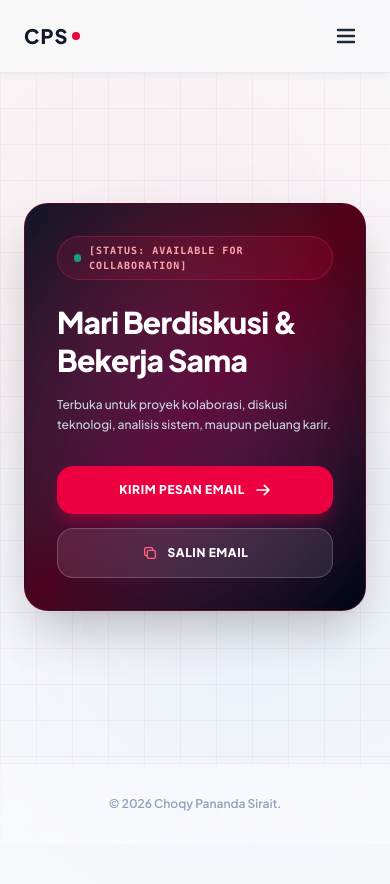
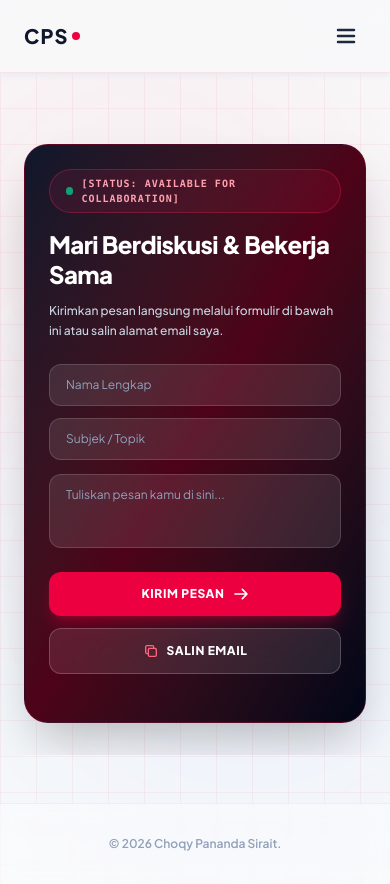
Before and after one commit to ChoqySirait/Portfolio-Sdrhana, a Next.js app in the folder my-portfolio/: page /contact in a window 390 px wide. Before the commit the page ends 844 px from the top, so only its background shows below. Built offline with nearby package versions, Linux system fonts and the light colour scheme.

Commit message:
Update responsif mobile

```diff
--- a/my-portfolio/app/contact/page.tsx
+++ b/my-portfolio/app/contact/page.tsx
@@ -6,13 +6,22 @@ import ScrollReveal from '../components/ScrollReveal';
 
 export default function ContactPage() {
   const email = "choqypenandasirait@gmail.com";
-  const gmailUrl = `https://mail.google.com/mail/?view=cm&fs=1&to=${email}`;
   const [copied, setCopied] = useState(false);
+  const [formData, setFormData] = useState({ name: '', subject: '', message: '' });
 
   const handleCopyEmail = () => {
     navigator.clipboard.writeText(email);
     setCopied(true);
     setTimeout(() => setCopied(false), 3000);
+  };
+
+  const handleFormSubmit = (e: React.FormEvent) => {
+    e.preventDefault();
+    const mailtoLink = `https://mail.google.com/mail/?view=cm&fs=1&to=${email}&su=${encodeURIComponent(
+      formData.subject || 'Pesan dari Portofolio Web'
+    )}&body=${encodeURIComponent(`Nama: ${formData.name}\n\nPesan:\n${formData.message}`)}`;
+
+    window.open(mailtoLink, '_blank');
   };
 
   return (
@@ -34,58 +43,81 @@ export default function ContactPage() {
         </svg>
       </div>
 
-      {/* Main Midnight Crimson Card */}
+      {/* Main Crimson Card */}
       <ScrollReveal className="w-full">
-        <div className="w-full bg-gradient-to-br from-slate-900 via-rose-950 to-slate-950 text-white rounded-3xl p-8 sm:p-12 shadow-2xl relative overflow-hidden border border-rose-900/40 group">
-
-          {/* Ambient Glows */}
-          <div className="absolute top-0 right-0 w-80 h-80 bg-rose-600/20 rounded-full blur-3xl pointer-events-none"></div>
-          <div className="absolute bottom-0 left-0 w-80 h-80 bg-blue-600/15 rounded-full blur-3xl pointer-events-none"></div>
+        <div className="w-full bg-gradient-to-br from-slate-900 via-rose-950 to-slate-950 text-white rounded-3xl p-6 sm:p-12 shadow-2xl relative overflow-hidden border border-rose-900/40 group">
 
           <div className="grid grid-cols-1 lg:grid-cols-12 gap-8 items-center relative z-10">
 
-            {/* Sisi Kiri: Teks & Tombol */}
+            {/* Sisi Kiri: Form Pesan Cepat & Tombol Action */}
             <div className="lg:col-span-7 text-left">
-              <div className="inline-flex items-center gap-2 bg-rose-500/10 border border-rose-500/30 px-4 py-1.5 rounded-full mb-6">
+              <div className="inline-flex items-center gap-2 bg-rose-500/10 border border-rose-500/30 px-4 py-1.5 rounded-full mb-4 sm:mb-6">
                 <span className="w-2 h-2 rounded-full bg-emerald-400 animate-pulse"></span>
                 <span className="text-[10px] font-extrabold uppercase tracking-widest text-rose-300 font-mono">
                   [STATUS: AVAILABLE FOR COLLABORATION]
                 </span>
               </div>
 
-              <h1 className="text-3xl sm:text-4xl lg:text-5xl font-black mb-4 tracking-tight text-white leading-tight">
+              <h1 className="text-2xl sm:text-4xl lg:text-5xl font-black mb-3 tracking-tight text-white leading-tight">
                 Mari Berdiskusi &amp; Bekerja Sama
               </h1>
 
-              <p className="text-slate-300 text-xs sm:text-sm mb-8 leading-relaxed font-medium max-w-md">
-                Terbuka untuk proyek kolaborasi, diskusi teknologi, analisis sistem, maupun peluang karir.
+              <p className="text-slate-300 text-xs sm:text-sm mb-6 leading-relaxed font-medium">
+                Kirimkan pesan langsung melalui formulir di bawah ini atau salin alamat email saya.
               </p>
 
-              <div className="flex flex-col sm:flex-row gap-3.5 sm:gap-4">
-                {/* Tombol Kirim Email */}
-                <a
-                  href={gmailUrl}
-                  target="_blank"
-                  rel="noopener noreferrer"
-                  className="w-full sm:w-auto inline-flex items-center justify-center gap-2.5 bg-rose-600 hover:bg-rose-700 text-white font-extrabold text-xs uppercase tracking-wider px-7 py-4 rounded-2xl shadow-lg shadow-rose-600/30 hover:shadow-rose-600/50 hover:-translate-y-1 active:scale-95 transition-all duration-300"
+              {/* Form Pesan Cepat */}
+              <form onSubmit={handleFormSubmit} className="space-y-3.5 mb-6">
+                <div className="grid grid-cols-1 sm:grid-cols-2 gap-3">
+                  <input
+                    type="text"
+                    placeholder="Nama Lengkap"
+                    required
+                    value={formData.name}
+                    onChange={(e) => setFormData({ ...formData, name: e.target.value })}
+                    className="w-full bg-white/10 border border-white/15 rounded-xl px-4 py-3 text-xs text-white placeholder-slate-400 focus:outline-none focus:border-rose-500 transition-colors"
+                  />
+                  <input
+                    type="text"
+                    placeholder="Subjek / Topik"
+                    required
+                    value={formData.subject}
+                    onChange={(e) => setFormData({ ...formData, subject: e.target.value })}
+                    className="w-full bg-white/10 border border-white/15 rounded-xl px-4 py-3 text-xs text-white placeholder-slate-400 focus:outline-none focus:border-rose-500 transition-colors"
+                  />
+                </div>
+                <textarea
+                  placeholder="Tuliskan pesan kamu di sini..."
+                  rows={3}
+                  required
+                  value={formData.message}
+                  onChange={(e) => setFormData({ ...formData, message: e.target.value })}
+                  className="w-full bg-white/10 border border-white/15 rounded-xl px-4 py-3 text-xs text-white placeholder-slate-400 focus:outline-none focus:border-rose-500 transition-colors resize-none"
+                ></textarea>
+
+                <div className="flex flex-col sm:flex-row gap-3 pt-1">
+                  <button
+                    type="submit"
+                    className="w-full sm:w-auto inline-flex items-center justify-center gap-2 bg-rose-600 hover:bg-rose-700 text-white font-extrabold text-xs uppercase tracking-wider px-7 py-3.5 rounded-xl shadow-lg shadow-rose-600/30 hover:-translate-y-0.5 active:scale-95 transition-all duration-200 cursor-pointer"
                   >
-                  <span>Kirim Pesan Email</span>
+                    <span>Kirim Pesan</span>
                     <svg className="w-4 h-4" fill="none" stroke="currentColor" viewBox="0 0 24 24"><path strokeLinecap="round" strokeLinejoin="round" strokeWidth="2.5" d="M14 5l7 7m0 0l-7 7m7-7H3"/></svg>
-                </a>
+                  </button>
 
-                {/* Tombol Copy Email */}
                   <button
+                    type="button"
                     onClick={handleCopyEmail}
-                  className="w-full sm:w-auto inline-flex items-center justify-center gap-2.5 bg-white/10 hover:bg-white/20 text-white border border-white/20 font-extrabold text-xs uppercase tracking-wider px-6 py-4 rounded-2xl backdrop-blur-md hover:-translate-y-1 active:scale-95 transition-all duration-300 cursor-pointer"
+                    className="w-full sm:w-auto inline-flex items-center justify-center gap-2 bg-white/10 hover:bg-white/20 text-white border border-white/20 font-extrabold text-xs uppercase tracking-wider px-6 py-3.5 rounded-xl backdrop-blur-md hover:-translate-y-0.5 active:scale-95 transition-all duration-200 cursor-pointer"
                   >
                     <svg className="w-4 h-4 text-rose-400" fill="none" stroke="currentColor" viewBox="0 0 24 24"><path strokeLinecap="round" strokeLinejoin="round" strokeWidth="2" d="M8 16H6a2 2 0 01-2-2V6a2 2 0 012-2h8a2 2 0 012 2v2m-6 12h8a2 2 0 002-2v-8a2 2 0 00-2-2h-8a2 2 0 00-2 2v8a2 2 0 002 2z"/></svg>
                     <span>{copied ? "Berhasil Disalin!" : "Salin Email"}</span>
                   </button>
                 </div>
+              </form>
             </div>
 
-            {/* Sisi Kanan: Gambar Spider-Man (Sembunyi di HP Portrait, Tampil di Desktop/HP Landscape) */}
-            <div className="hidden lg:flex landscape:flex lg:col-span-5 justify-center items-center">
+            {/* Sisi Kanan: Spider-Man (HANYA TAMPIL DI DESKTOP/LAPTOP) */}
+            <div className="hidden lg:flex lg:col-span-5 justify-center items-center">
               <div className="relative w-56 sm:w-64 lg:w-72 h-auto">
                 <div className="absolute inset-0 bg-rose-600/20 rounded-full blur-2xl group-hover:bg-rose-600/35 transition-all duration-500"></div>
                 <Image
@@ -104,7 +136,7 @@ export default function ContactPage() {
         </div>
       </ScrollReveal>
 
-      {/* Floating Toast Notification */}
+      {/* Toast Notification */}
       {copied && (
         <div className="fixed bottom-6 right-6 bg-slate-900 text-white text-xs font-bold px-5 py-3.5 rounded-2xl shadow-2xl border border-rose-500/40 flex items-center gap-2.5 animate-in fade-in slide-in-from-bottom-5 duration-200 z-50">
           <span className="w-2.5 h-2.5 rounded-full bg-rose-500 animate-ping"></span>
```
Lines whose indentation alone changed are shown as unchanged.
